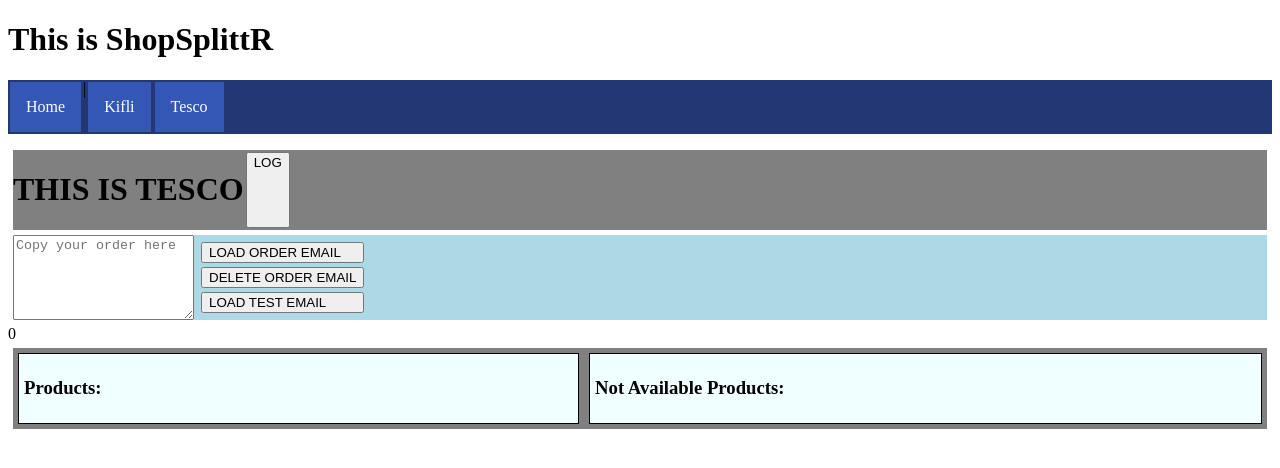
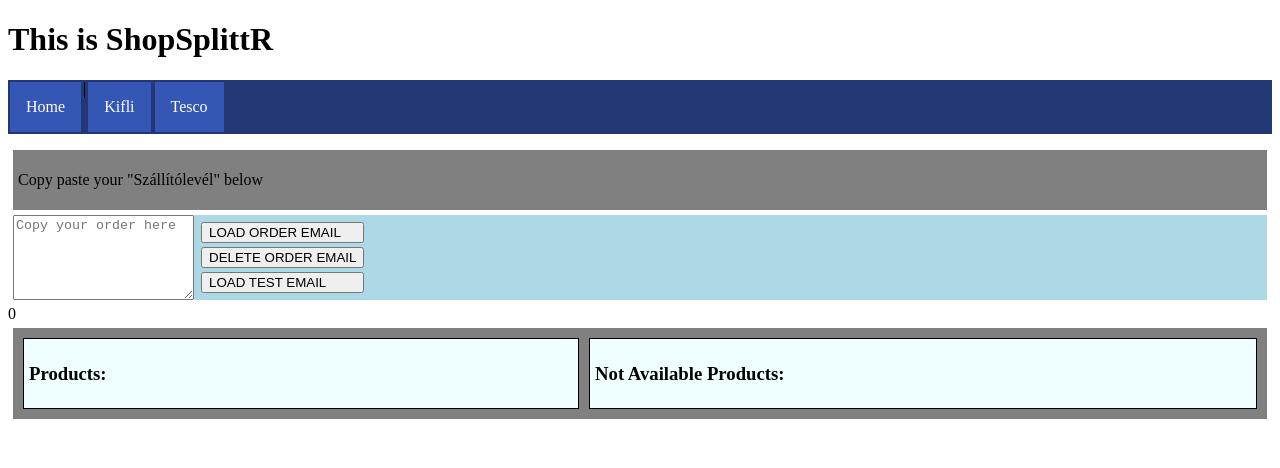
Before and after one commit to magab89/shopsplittr, a React (Create React App) app: page /tesco in a window 1280 px wide. Shown: the top 468 px of the page. Built offline with nearby package versions, Linux system fonts and the light colour scheme.

Commit message:
mini text

```diff
--- a/src/components/input/email.tsx
+++ b/src/components/input/email.tsx
@@ -39,7 +39,7 @@
 
   return (<Styled>
       <textarea
-        placeholder={'Copy your order here'}
+        placeholder={'Copy your order here '}
         value={email}
         onChange={e => handleChange(e)}
         rows={5}
--- a/src/routes/tesco/index.tsx
+++ b/src/routes/tesco/index.tsx
@@ -8,6 +8,7 @@
 
 const FlexDiv = styled.div`
   margin: 5px;
+  padding: 5px;
   display: flex;
   background-color: gray;
   align-items: stretch;
@@ -156,8 +157,7 @@
   return (
     <div>
       <FlexDiv>
-        <h1>THIS IS TESCO</h1>
-        <Button onClick={() => console.log(processed)}>LOG</Button>
+        <p>Copy paste your "Szállítólevél" below </p>
       </FlexDiv>
 
       <EmailInput
```
